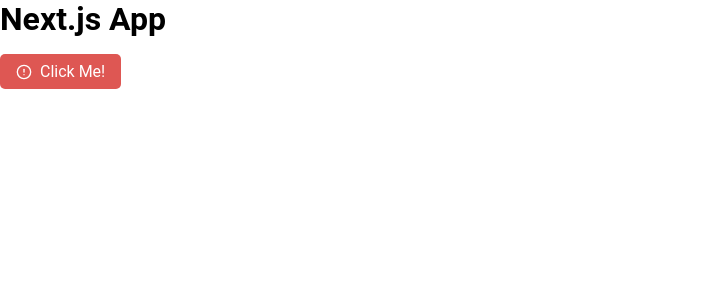
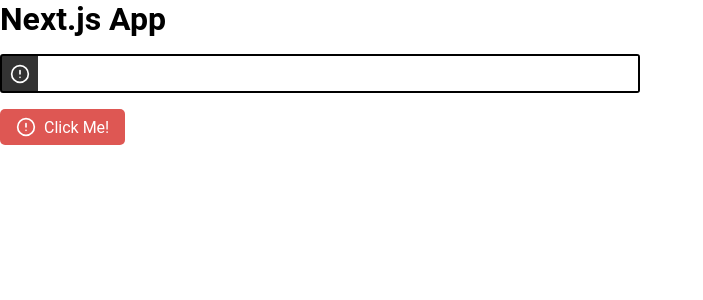
Before and after one commit to leandrofahur/react-framer-motion, a Next.js app in the folder client/: page / in a window 1280 px wide. Shown: the top 300 px of the page, without its empty margins (0-703 px from the left). Built offline with nearby package versions, Linux system fonts and the light colour scheme.

Commit message:
icon svg size update

```diff
--- a/client/src/components/Button/styles.ts
+++ b/client/src/components/Button/styles.ts
@@ -18,6 +18,8 @@
   margin-top: 1rem;
 
   svg {
+    height: 20px;
+    width: 20px;
     margin-right: 0.5rem;
   }
 `;
--- /dev/null
+++ b/client/src/components/Input/index.tsx
@@ -0,0 +1,16 @@
+import { InputHTMLAttributes } from 'react';
+
+type InputProps = InputHTMLAttributes<HTMLInputElement>;
+
+import { Container, MotionInput } from './styles';
+
+export const Input: React.FC<InputProps> = ({ type, children, ...rest }) => {
+  return (
+    <>
+      <Container>
+        {children}
+        <MotionInput type={type} />
+      </Container>
+    </>
+  );
+};
--- /dev/null
+++ b/client/src/components/Input/styles.ts
@@ -0,0 +1,32 @@
+import styled from 'styled-components';
+import { motion } from 'framer-motion';
+
+export const Container = styled(motion.div)`
+  display: flex;
+  justify-content: center;
+  align-items: center;
+  width: 100%;
+
+  background: #333;
+  color: #fff;
+
+  border: 2px solid #000;
+  margin-top: 1rem;
+
+  border-radius: 3px;
+
+  svg {
+    height: 20px;
+    width: 20px;
+    margin: 0 0.5rem;
+  }
+`;
+
+export const MotionInput = styled(motion.input)`
+  flex: 1;
+  font-size: 1rem;
+  font-weight: 400;
+  padding: 0.5rem 1rem;
+  border: none;
+  outline: none;
+`;
--- a/client/src/pages/index.tsx
+++ b/client/src/pages/index.tsx
@@ -1,14 +1,21 @@
 import { Button } from '../components/Button';
+import { Input } from '../components/Input';
+
 import { FiAlertCircle } from 'react-icons/fi';
 
 export default function Home() {
   return (
     <>
       <h1>Next.js App</h1>
-      <Button background="#de5753">
-        <FiAlertCircle />
-        Click Me!
-      </Button>
+      <div style={{ width: '50%' }}>
+        <Input type="text">
+          <FiAlertCircle />
+        </Input>
+        <Button background="#de5753">
+          <FiAlertCircle />
+          Click Me!
+        </Button>
+      </div>
     </>
   );
 }
```
